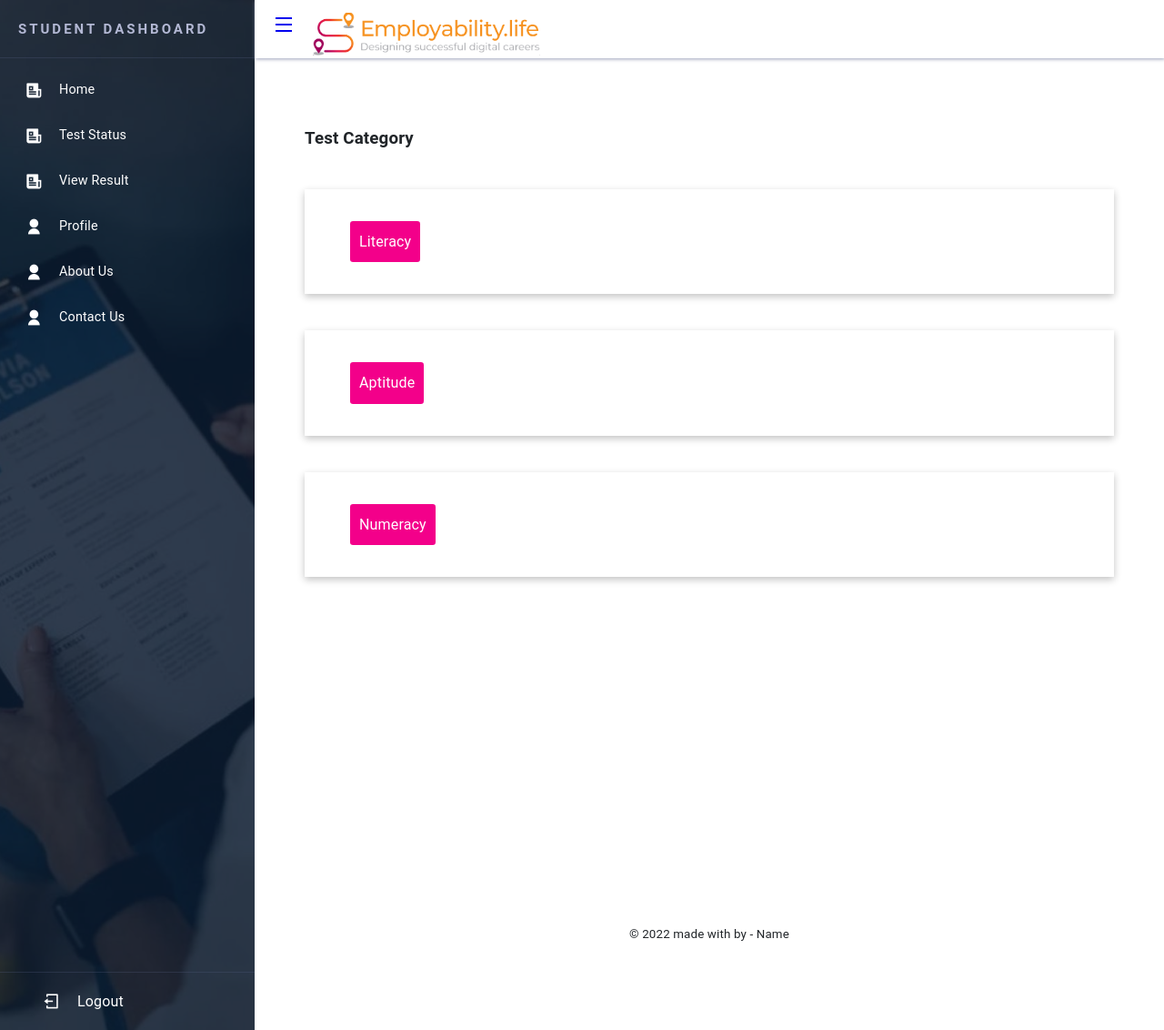
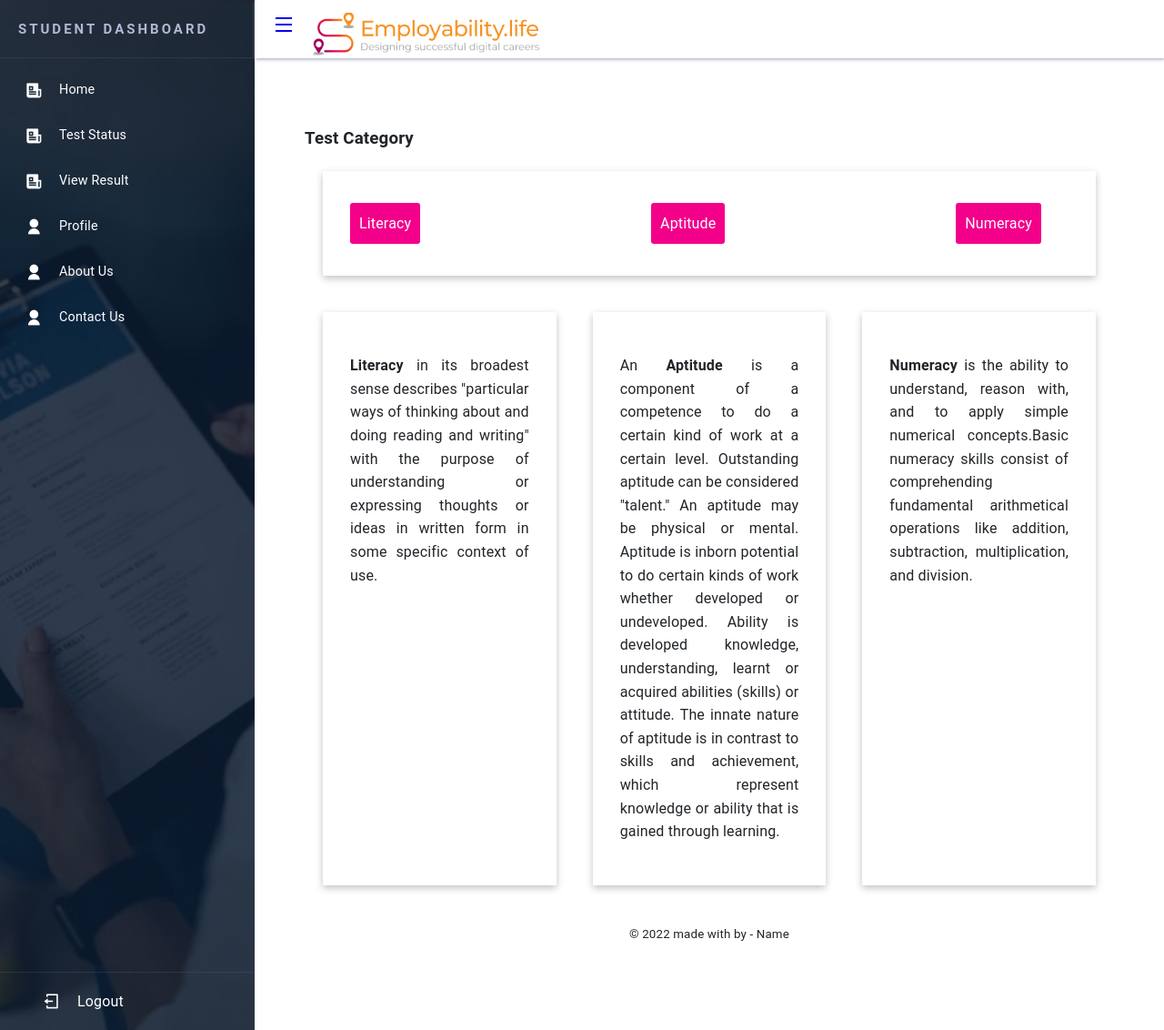
Before and after one commit to ankitpakhale/QuizWithAdmin, a Django app: page / in a window 1280 px wide. Shown: the whole page at 91% size. Run offline with Django 3.2, Linux system fonts and the light colour scheme; data comes from the database, SQL or seed files in the repository; both versions use the stored data as it was after the commit; some libraries are stand-ins or nearby versions.

Commit message:
A_Changes: Added

```diff
--- a/quiz/static/css/style.css
+++ b/quiz/static/css/style.css
@@ -214,15 +214,19 @@ input {
         top: 0;
         z-index: 100;
     }
+
     .layout .sidebar.break-point-xs.collapsed {
         left: -80px;
     }
+
     .layout .sidebar.break-point-xs.toggled {
         left: 0;
     }
+
     .layout .sidebar.break-point-xs.toggled~.overlay {
         display: block;
     }
+
     .layout .sidebar.break-point-xs~.layout .header {
         width: 100% !important;
         -webkit-transition: none;
@@ -238,15 +242,19 @@ input {
         top: 0;
         z-index: 100;
     }
+
     .layout .sidebar.break-point-sm.collapsed {
         left: -80px;
     }
+
     .layout .sidebar.break-point-sm.toggled {
         left: 0;
     }
+
     .layout .sidebar.break-point-sm.toggled~.overlay {
         display: block;
     }
+
     .layout .sidebar.break-point-sm~.layout .header {
         width: 100% !important;
         -webkit-transition: none;
@@ -262,15 +270,19 @@ input {
         top: 0;
         z-index: 100;
     }
+
     .layout .sidebar.break-point-md.collapsed {
         left: -80px;
     }
+
     .layout .sidebar.break-point-md.toggled {
         left: 0;
     }
+
     .layout .sidebar.break-point-md.toggled~.overlay {
         display: block;
     }
+
     .layout .sidebar.break-point-md~.layout .header {
         width: 100% !important;
         -webkit-transition: none;
@@ -286,15 +298,19 @@ input {
         top: 0;
         z-index: 100;
     }
+
     .layout .sidebar.break-point-lg.collapsed {
         left: -80px;
     }
+
     .layout .sidebar.break-point-lg.toggled {
         left: 0;
     }
+
     .layout .sidebar.break-point-lg.toggled~.overlay {
         display: block;
     }
+
     .layout .sidebar.break-point-lg~.layout .header {
         width: 100% !important;
         -webkit-transition: none;
@@ -310,15 +326,19 @@ input {
         top: 0;
         z-index: 100;
     }
+
     .layout .sidebar.break-point-xl.collapsed {
         left: -80px;
     }
+
     .layout .sidebar.break-point-xl.toggled {
         left: 0;
     }
+
     .layout .sidebar.break-point-xl.toggled~.overlay {
         display: block;
     }
+
     .layout .sidebar.break-point-xl~.layout .header {
         width: 100% !important;
         -webkit-transition: none;
@@ -334,15 +354,19 @@ input {
         top: 0;
         z-index: 100;
     }
+
     .layout .sidebar.break-point-xxl.collapsed {
         left: -80px;
     }
+
     .layout .sidebar.break-point-xxl.toggled {
         left: 0;
     }
+
     .layout .sidebar.break-point-xxl.toggled~.overlay {
         display: block;
     }
+
     .layout .sidebar.break-point-xxl~.layout .header {
         width: 100% !important;
         -webkit-transition: none;
@@ -455,10 +479,12 @@ input {
         left: auto;
         right: -280px;
     }
+
     .layout.rtl .sidebar.break-point-xs.collapsed {
         left: auto;
         right: -80px;
     }
+
     .layout.rtl .sidebar.break-point-xs.toggled {
         left: auto;
         right: 0;
@@ -470,10 +496,12 @@ input {
         left: auto;
         right: -280px;
     }
+
     .layout.rtl .sidebar.break-point-sm.collapsed {
         left: auto;
         right: -80px;
     }
+
     .layout.rtl .sidebar.break-point-sm.toggled {
         left: auto;
         right: 0;
@@ -485,10 +513,12 @@ input {
         left: auto;
         right: -280px;
     }
+
     .layout.rtl .sidebar.break-point-md.collapsed {
         left: auto;
         right: -80px;
     }
+
     .layout.rtl .sidebar.break-point-md.toggled {
         left: auto;
         right: 0;
@@ -500,10 +530,12 @@ input {
         left: auto;
         right: -280px;
     }
+
     .layout.rtl .sidebar.break-point-lg.collapsed {
         left: auto;
         right: -80px;
     }
+
     .layout.rtl .sidebar.break-point-lg.toggled {
         left: auto;
         right: 0;
@@ -515,10 +547,12 @@ input {
         left: auto;
         right: -280px;
     }
+
     .layout.rtl .sidebar.break-point-xl.collapsed {
         left: auto;
         right: -80px;
     }
+
     .layout.rtl .sidebar.break-point-xl.toggled {
         left: auto;
         right: 0;
@@ -530,10 +564,12 @@ input {
         left: auto;
         right: -280px;
     }
+
     .layout.rtl .sidebar.break-point-xxl.collapsed {
         left: auto;
         right: -80px;
     }
+
     .layout.rtl .sidebar.break-point-xxl.toggled {
         left: auto;
         right: 0;
@@ -806,6 +842,7 @@ input.radio:focus~label:before {
 /* form question end*/
 
 @keyframes swing {
+
     0%,
     30%,
     50%,
@@ -813,15 +850,19 @@ input.radio:focus~label:before {
     100% {
         transform: rotate(0deg);
     }
+
     10% {
         transform: rotate(10deg);
     }
+
     40% {
         transform: rotate(-10deg);
     }
+
     60% {
         transform: rotate(5deg);
     }
+
     80% {
         transform: rotate(-5deg);
     }
@@ -1031,21 +1072,48 @@ input.radio:focus~label:before {
 }
 
 /* ------------------------------All category Start-------------------------------------- */
-.allcat_row{
+.stu_row {
     display: flex;
+    flex-direction: row !important;
+    /* border: 2px solid #0000ff; */
+    justify-content: center;
+}
+
+.allcat_row {
+    display: flex;
+    justify-content: space-between;
     /* border: 2px solid #ff00ff; */
-    padding: 30px 0 30px 50px;
-    margin: 40px 0 40px 0;
+    padding: 30px;
+    margin: 20px;
     /* box-shadow: rgba(0, 0, 0, 0.4) 0px 2px 4px, rgba(0, 0, 0, 0.3) 0px 7px 13px -3px, rgba(0, 0, 0, 0.2) 0px -3px 0px inset; */
     box-shadow: rgba(0, 0, 0, 0.24) 0px 3px 8px;
+}
 
+.allcat_row1 {
+    /* border: 2px solid #ff00ff; */
+    padding: 30px;
+    text-align: justify;
+    margin: 20px;
+    width: 33%;
+    /* box-shadow: rgba(0, 0, 0, 0.4) 0px 2px 4px, rgba(0, 0, 0, 0.3) 0px 7px 13px -3px, rgba(0, 0, 0, 0.2) 0px -3px 0px inset; */
+    box-shadow: rgba(0, 0, 0, 0.24) 0px 3px 8px;
 }
+
 /* ------------------------------All category End-------------------------------------- */
 /* ------------------------------All Ques Start-------------------------------------- */
-.stu_ques_row{
+.stu_ques_row {
     padding: 30px 0 30px 50px;
     margin: 30px 0 30px 0;
     box-shadow: rgba(0, 0, 0, 0.4) 0px 2px 4px, rgba(0, 0, 0, 0.3) 0px 7px 13px -3px, rgba(0, 0, 0, 0.2) 0px -3px 0px inset;
     /* box-shadow: rgba(0, 0, 0, 0.24) 0px 3px 8px; */
 }
+
 /* ------------------------------All Ques End-------------------------------------- */
+
+/* ----------------------other------------------------ */
+.special {
+    font-size: 30px;
+    background: -webkit-linear-gradient(rgba(255, 165, 0, 1), rgb(230, 0, 230) 100%);
+    -webkit-background-clip: text;
+    -webkit-text-fill-color: transparent;
+}
--- a/quiz/templates/stu_allcat.html
+++ b/quiz/templates/stu_allcat.html
@@ -6,13 +6,40 @@
         <h3>Test Category</h3>
     </div>
 
-    {% for i in allcat %}
     <div class="allcat_row">
+        {% for i in allcat %}
         <div style="margin: 5px 30px 5px 0;">
             <a class="btn btn-primary" href="{% url 'stu_question' i.id %}">{{i.name}}</a>
         </div>
+        {% endfor %}
     </div>
-    {% endfor %}
+
+    <div class="stu_row">
+        <div class="allcat_row1">
+            <p><strong>Literacy </strong>in its broadest sense describes "particular ways of thinking about and doing
+                reading and writing" with the purpose of understanding or expressing thoughts or ideas in written form
+                in
+                some specific context of use.</p>
+        </div>
+
+        <div class="allcat_row1">
+            <p>An<strong> Aptitude </strong>is a component of a competence to do a certain kind of work at a certain
+                level.
+                Outstanding aptitude can be considered "talent." An aptitude may be physical or mental. Aptitude is
+                inborn
+                potential to do certain kinds of work whether developed or undeveloped. Ability is developed knowledge,
+                understanding, learnt or acquired abilities (skills) or attitude. The innate nature of aptitude is in
+                contrast
+                to skills and achievement, which represent knowledge or ability that is gained through learning.</p>
+        </div>
+
+        <div class="allcat_row1">
+            <p><strong>Numeracy </strong>is the ability to understand, reason with, and to apply simple numerical
+                concepts.Basic numeracy skills consist of comprehending fundamental arithmetical operations like
+                addition, subtraction, multiplication, and division.</p>
+        </div>
+    </div>
+
 </div>
 {% if msg %}
 <script>alert('{{ msg }}')</script>
--- a/quiz/templates/stu_result.html
+++ b/quiz/templates/stu_result.html
@@ -22,6 +22,6 @@
 </div>
 
 <div>
-    <h3>Your Overall Result is {{ final_percentage }}</h3>
+    <h3 class="special">Your Overall Result is {{ final_percentage }}%</h3>
 </div>
 {% endblock %}
--- a/quiz/views.py
+++ b/quiz/views.py
@@ -317,7 +317,6 @@ def student_logout_view(request):
 def stu_result(request):
     if 'enroll_no' in request.session:
         show_data = registerform.objects.get(Enrollment_No = request.session['enroll_no'])
-
         try:
             c1=Testcategory.objects.all()
             for i in c1:
@@ -325,36 +324,27 @@ def stu_result(request):
         except:
             msg='Please complete all the tests first'
             return render(request,'stu_result.html',{'msg':msg})
-
         stu_data = StudentReport.objects.filter(stu_name = show_data)
-
-        print(stu_data)
         labels = []
         all_per = []
         for i in stu_data:
             all_per.append((float(i.percentage)) * 1.5)
             labels.append(i.cat_name.name)
-
         labels.append('Attendance')
         labels.append('CGPA')
         labels.append('Rating')
-
         final_cgpa = (float(int(show_data.cgpa)) * 100 / 7) * 0.50
         final_att = (float(show_data.Attendance) * 100 / 12) * 0.25
         final_rating = (float(show_data.review) * 100 / 10) * 0.75
-
         all_per.append(final_att)
         all_per.append(final_cgpa)
         all_per.append(final_rating)
-
         final_percentage = round((sum(all_per) / len(all_per)), 2)
         show_data.score=final_percentage
         show_data.save()
-
         values = []
         for i in all_per:
             values.append(i)
-
         fig = go.Figure(data=[go.Pie(labels=labels, values=values, hole=.3)])
         fig.show()
 
@@ -463,10 +453,6 @@ def stu_category_calculation(request,id):
         ans=len(s)
         total_quest=len(q)
         final=(ans*100)/total_quest
-        print(ans)
-        print(total_quest)
-        print(final)
-        print('inside stujjjjjjjjjjjjjjjjj')
 
         StudentReport.objects.create(stu_name=u,cat_name=c,percentage=final)
         return redirect('stu_result')
```
Also changed, not shown: quiz/models.py (+13 -24 lines), quiz/templates/stu_contact.html (+7 -3 lines), db.sqlite3.
